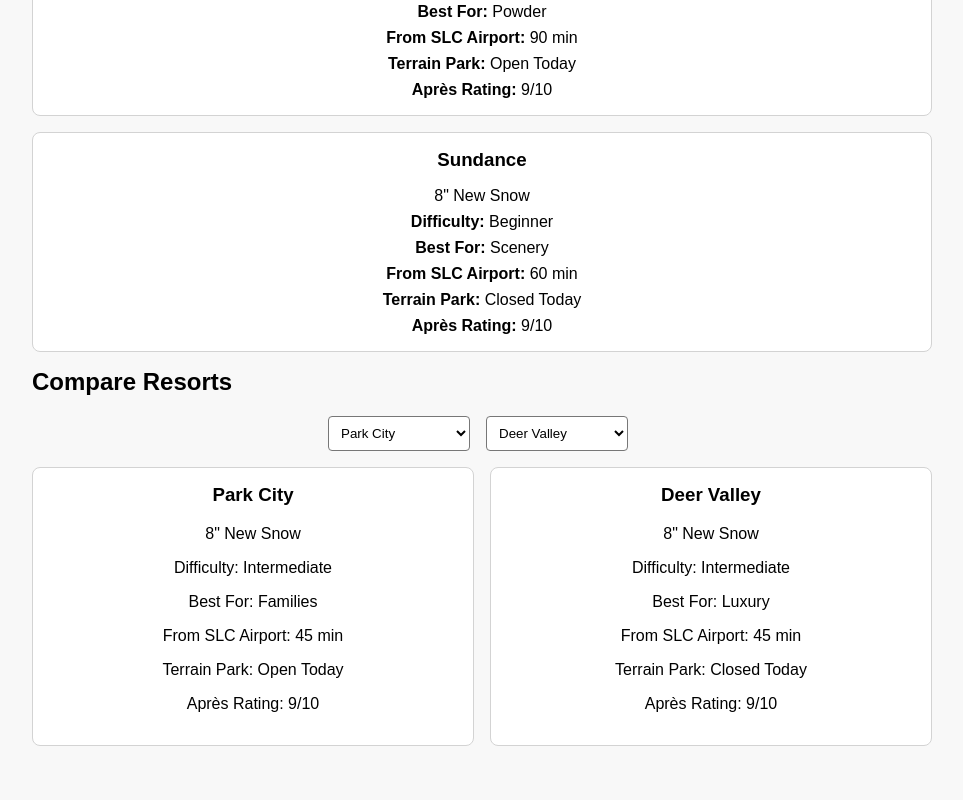
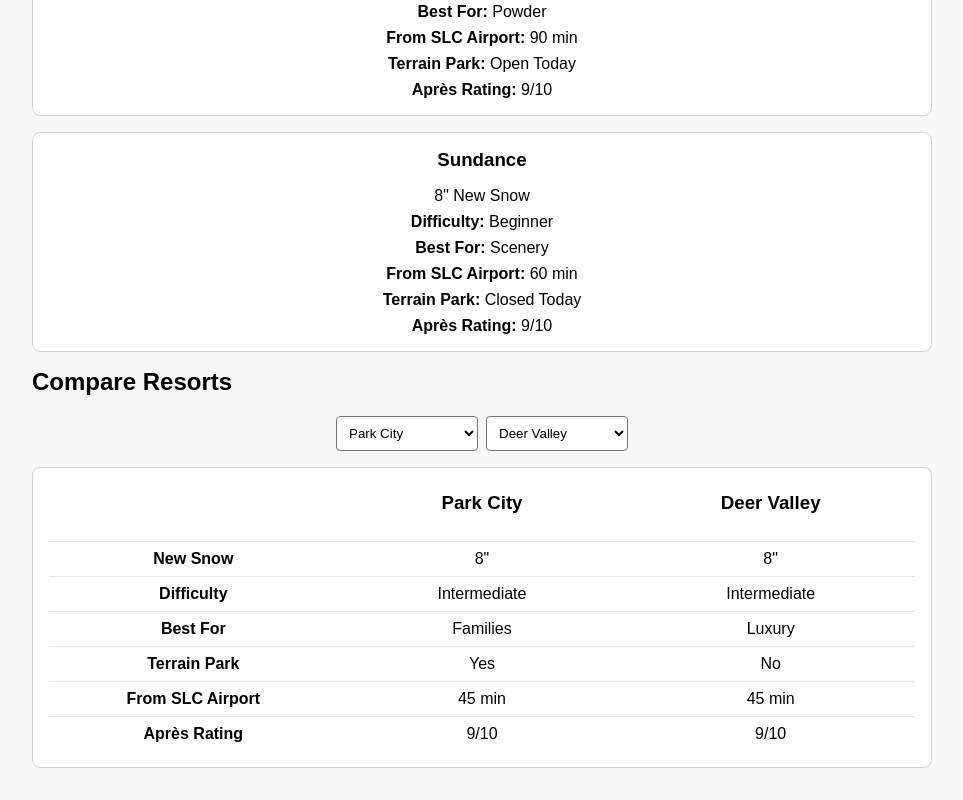
Before and after one commit to Christian-Hermann/sip-n-shred, a React app in the folder frontend/: page / in a window 1280 px wide. Shown: the part 987-1787 px from the top of the page, without its empty margins (158-1121 px from the left). Before the commit the page ends 1765 px from the top, so only its background shows below. Built offline with nearby package versions, Linux system fonts and the light colour scheme; the HTML template or start-up script is replaced by a standard one.

Commit message:
Styling for comparison section

```diff
--- a/frontend/src/components/ComparisonSection.css
+++ b/frontend/src/components/ComparisonSection.css
@@ -1,15 +1,11 @@
-.comparison-selects {
-  margin-bottom: 1rem;
-}
-
 .comparison-selects {
   margin-bottom: 1rem;
   display: flex;
   justify-content: center;
   gap: 0.5rem;
 }
+
 .comparison-selects select {
-  margin-right: 0.5rem;
   padding: 0.5rem;
   border: 1px solid #777;
   border-radius: 4px;
@@ -17,16 +13,20 @@
 }
 
 .comparison-results {
-  display: flex;
-  gap: 1rem;
-  margin-top: 1rem;
-}
-
-.comparison-results > div {
-  flex: 1;
   background-color: white;
   border: 1px solid #d3d3d3;
   border-radius: 8px;
   padding: 1rem;
+}
+
+.comparison-header,
+.comparison-row {
+  display: grid;
+  grid-template-columns: 1fr 1fr 1fr;
   text-align: center;
+  padding: 0.5rem 0;
 }
+
+.comparison-row {
+  border-top: 1px solid #e5e5e5;
+}
--- a/frontend/src/components/ComparisonSection.jsx
+++ b/frontend/src/components/ComparisonSection.jsx
@@ -35,29 +35,46 @@
       </div>
 
       <div className="comparison-results">
-        <div>
+        <div className="comparison-header">
+          <div></div>
           <h3>{firstResort.name}</h3>
-          <p>{firstResort.newSnow}" New Snow</p>
-          <p>Difficulty: {firstResort.difficulty}</p>
-          <p>Best For: {firstResort.bestFor}</p>
-          <p>From SLC Airport: {firstResort.driveFromAirport} min</p>
-          <p>
-            Terrain Park:{" "}
-            {firstResort.hasTerrainPark ? "Open Today" : "Closed Today"}
-          </p>
-          <p>Après Rating: {firstResort.apresRating}/10</p>
+          <h3>{secondResort.name}</h3>
         </div>
-        <div>
-          <h3>{secondResort.name}</h3>
-          <p>{secondResort.newSnow}" New Snow</p>
-          <p>Difficulty: {secondResort.difficulty}</p>
-          <p>Best For: {secondResort.bestFor}</p>
-          <p>From SLC Airport: {secondResort.driveFromAirport} min</p>
-          <p>
-            Terrain Park:{" "}
-            {secondResort.hasTerrainPark ? "Open Today" : "Closed Today"}
-          </p>
-          <p>Après Rating: {secondResort.apresRating}/10</p>
+
+        <div className={"comparison-row"}>
+          <strong>New Snow</strong>
+          <span>{firstResort.newSnow}"</span>
+          <span>{secondResort.newSnow}"</span>
+        </div>
+
+        <div className="comparison-row">
+          <strong>Difficulty</strong>
+          <span>{firstResort.difficulty}</span>
+          <span>{secondResort.difficulty}</span>
+        </div>
+
+        <div className="comparison-row">
+          <strong>Best For</strong>
+          <span>{firstResort.bestFor}</span>
+          <span>{secondResort.bestFor}</span>
+        </div>
+
+        <div className="comparison-row">
+          <strong>Terrain Park</strong>
+          <span>{firstResort.hasTerrainPark ? "Yes" : "No"}</span>
+          <span>{secondResort.hasTerrainPark ? "Yes" : "No"}</span>
+        </div>
+
+        <div className="comparison-row">
+          <strong>From SLC Airport</strong>
+          <span>{firstResort.driveFromAirport} min</span>
+          <span>{secondResort.driveFromAirport} min</span>
+        </div>
+
+        <div className="comparison-row">
+          <strong>Après Rating</strong>
+          <span>{firstResort.apresRating}/10</span>
+          <span>{secondResort.apresRating}/10</span>
         </div>
       </div>
     </section>
```
